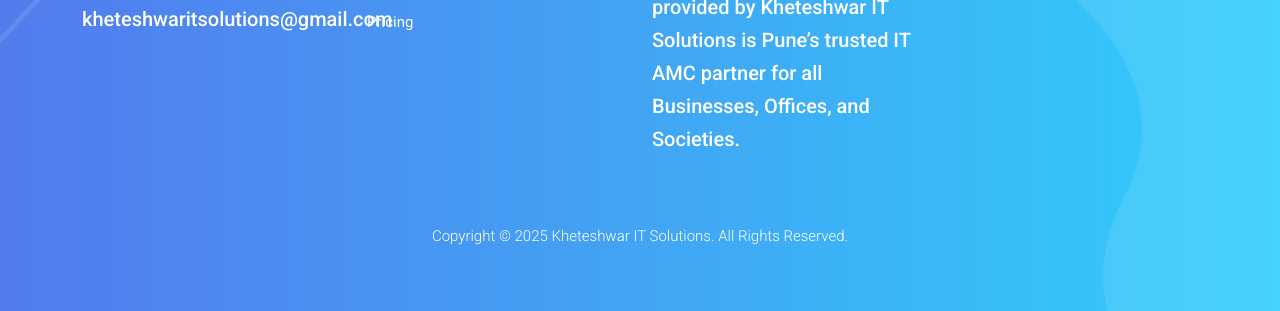
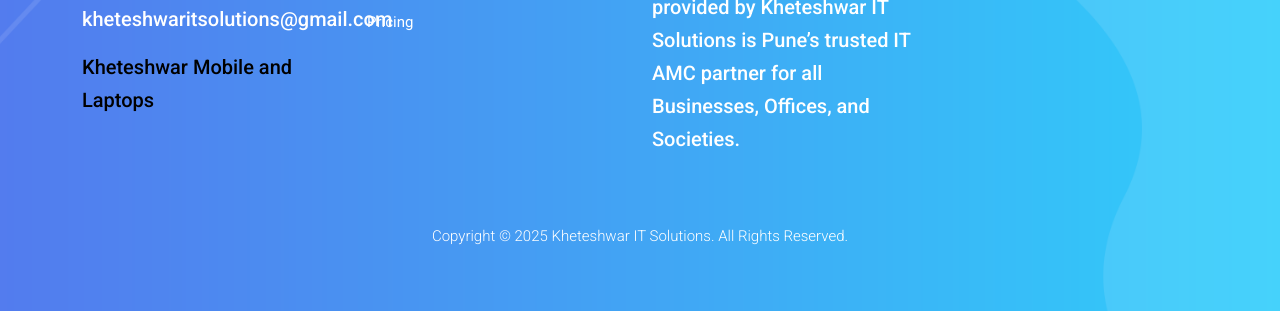
Before and after one commit to shubhamVynox/amcguy, a plain HTML site: page index.html in a window 1280 px wide. Shown: the part 5270-5581 px from the top of the page. Drawn offline with Linux system fonts and the light colour scheme.

Commit message:
Update index.html

```diff
--- a/index.html
+++ b/index.html
@@ -576,6 +576,7 @@ https://templatemo.com/tm-570-chain-app-dev
             <p>Shubham - Pune 411038, MH</p>
             <p><a>8181810427</a></p>
             <p><a href="mailto:kheteshwaritsolutions@gmail.com">kheteshwaritsolutions@gmail.com</a></p>
+            <p><a href="https://maps.app.goo.gl/eLoHW4mA1bbE64j77" style="color: black;">Kheteshwar Mobile and Laptops</a></p>
           </div>
         </div>
         <div class="col-lg-3">
```
